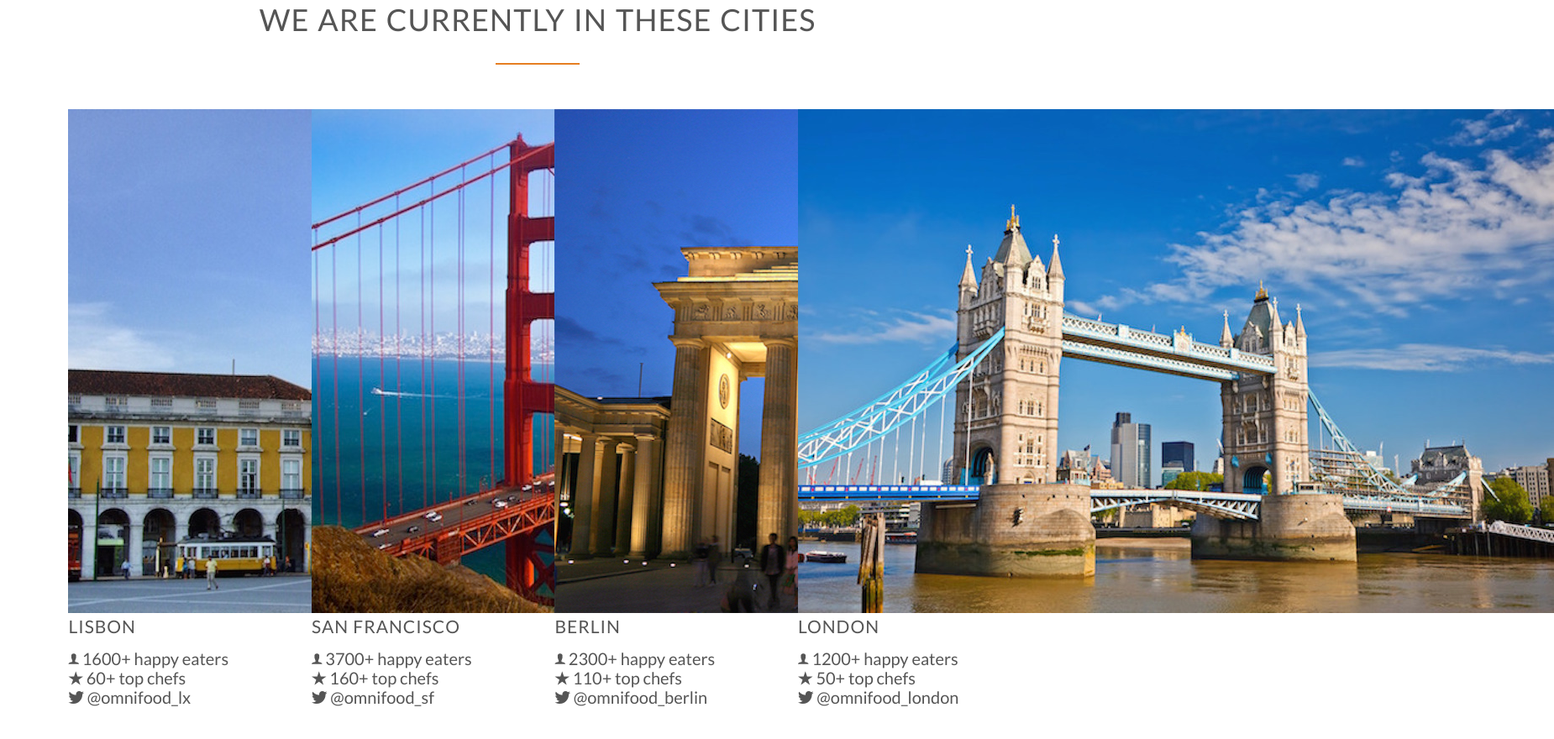
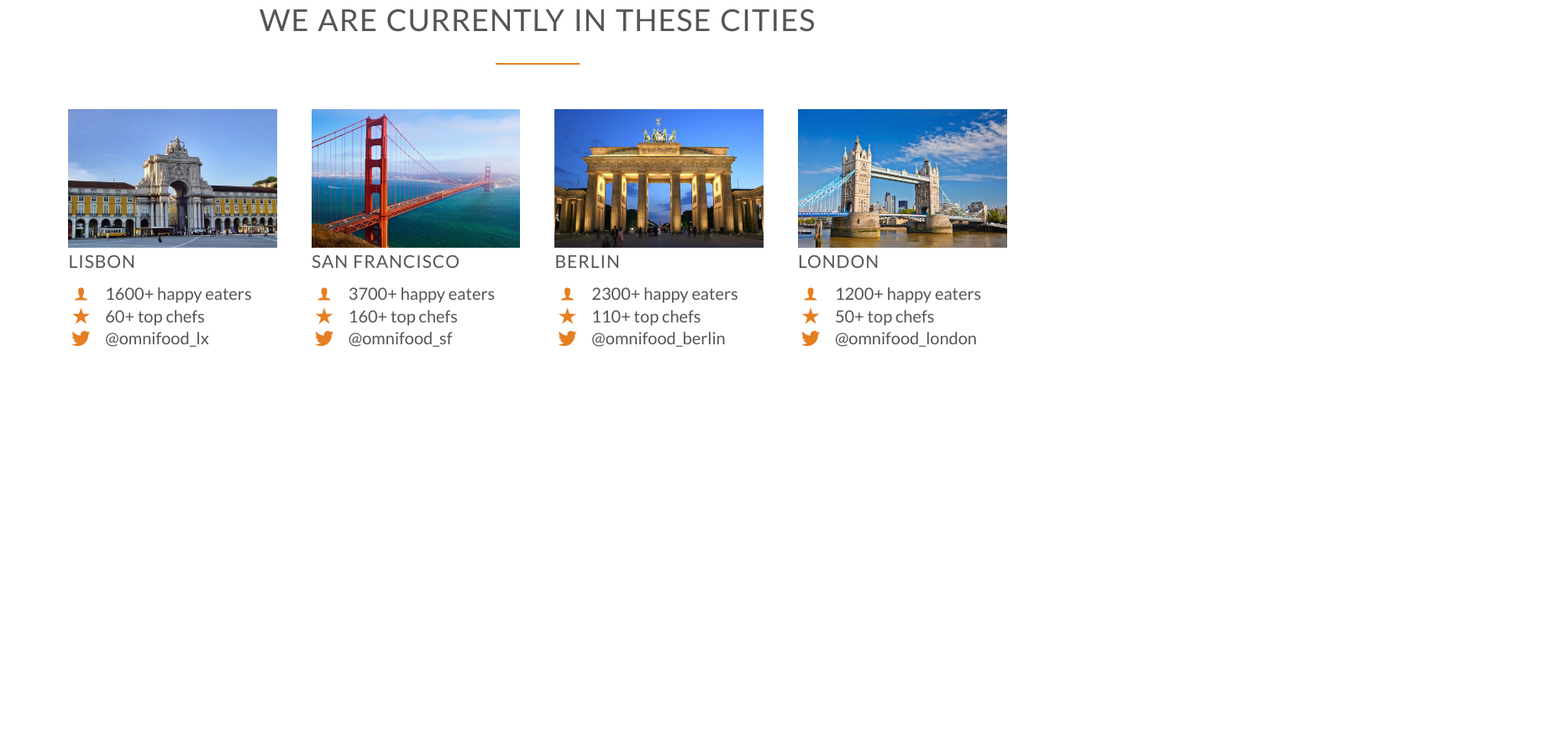
Before and after one commit to abhirocks550/OmniFood, a plain HTML site: page index.html in a window 1280 px wide. Shown: the part 2814-3694 px from the top of the page at 84% size, 1850 px wide, since content can reach past the window. After the commit the page ends 3334 px from the top, so only its background shows below. Drawn offline with Linux system fonts and the light colour scheme; files whose address does not match are found by name.

Commit message:
Add css to cities section

```diff
--- a/index.html
+++ b/index.html
@@ -173,15 +173,15 @@
           <img src="resources/img/lisbon-3.jpg" alt="Lisbon">
           <h3>Lisbon</h3>
           <div class="city-features">
-             <i class="ion-ios-person"></i>
+             <i class="ion-ios-person icon-small"></i>
              1600+ happy eaters
           </div>
           <div class="city-features">
-             <i class="ion-ios-star"></i>
+             <i class="ion-ios-star icon-small"></i>
              60+ top chefs
           </div>
           <div class="city-features">
-             <i class="ion-social-twitter"></i>
+             <i class="ion-social-twitter icon-small"></i>
              @omnifood_lx
           </div>
         </div>
@@ -190,15 +190,15 @@
           <img src="resources/img/san-francisco.jpg" alt="San Francisco">
           <h3>San Francisco</h3>
           <div class="city-features">
-             <i class="ion-ios-person"></i>
+             <i class="ion-ios-person icon-small"></i>
              3700+ happy eaters
           </div>
           <div class="city-features">
-             <i class="ion-ios-star"></i>
+             <i class="ion-ios-star icon-small"></i>
              160+ top chefs
           </div>
           <div class="city-features">
-             <i class="ion-social-twitter"></i>
+             <i class="ion-social-twitter icon-small"></i>
              @omnifood_sf
           </div>
         </div>
@@ -207,15 +207,15 @@
           <img src="resources/img/berlin.jpg" alt="Berlin">
           <h3>Berlin</h3>
           <div class="city-features">
-             <i class="ion-ios-person"></i>
+             <i class="ion-ios-person icon-small"></i>
              2300+ happy eaters
           </div>
           <div class="city-features">
-             <i class="ion-ios-star"></i>
+             <i class="ion-ios-star icon-small"></i>
              110+ top chefs
           </div>
           <div class="city-features">
-             <i class="ion-social-twitter"></i>
+             <i class="ion-social-twitter icon-small"></i>
              @omnifood_berlin
           </div>
         </div>
@@ -224,15 +224,15 @@
           <img src="resources/img/london.jpg" alt="London">
           <h3>London</h3>
           <div class="city-features">
-             <i class="ion-ios-person"></i>
+             <i class="ion-ios-person icon-small"></i>
              1200+ happy eaters
           </div>
           <div class="city-features">
-             <i class="ion-ios-star"></i>
+             <i class="ion-ios-star icon-small"></i>
              50+ top chefs
           </div>
           <div class="city-features">
-             <i class="ion-social-twitter"></i>
+             <i class="ion-social-twitter icon-small"></i>
              @omnifood_london
           </div>
         </div>
--- a/resources/css/style.css
+++ b/resources/css/style.css
@@ -103,6 +103,20 @@ h2:after {
   color: #e67e22;
   margin: 0 25%;
   margin-bottom: 10px;
+}
+
+.icon-small {
+  display: inline-block;
+  width: 30px;
+  color: #e67e22;
+  text-align: center;
+  font-size: 120%;
+  margin-right: 10px;
+
+  /* secrets to align text icons */
+  line-height: 120%;
+  vertical-align: middle;
+  margin-top: -4px;
 }
 
 /* BUTTONS */
@@ -289,8 +303,21 @@ header {
   margin-right: 25px;
 }
 
+.btn-app:link,
+.btn-app:visited {
+  border: 0;
+}
+
 .btn-app img {
   height: 50px;
   width: auto;
   margin-right: 10px;
 }
+
+/* ------------------------------------------------------------------------ */
+/* CITIES */
+/* ------------------------------------------------------------------------ */
+.box img {
+  width: 100%;
+  height: auto;
+}
```
